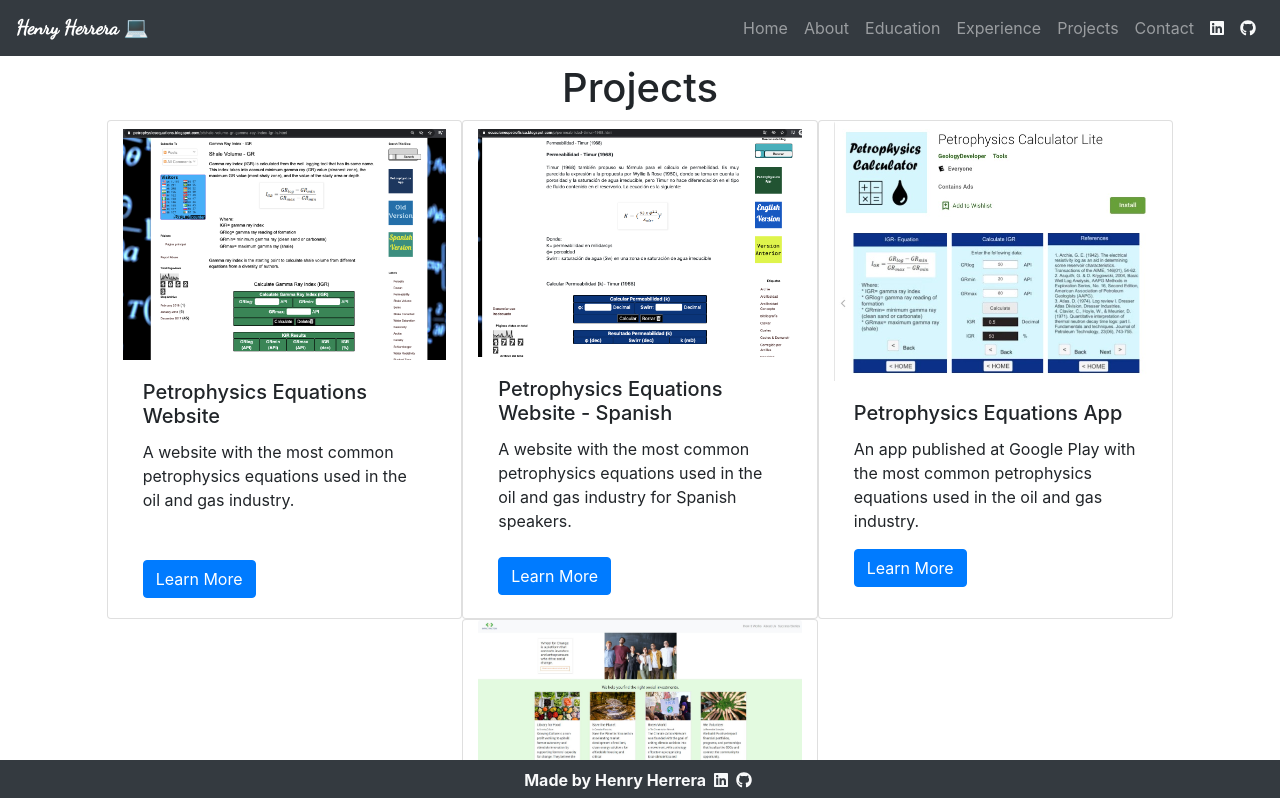
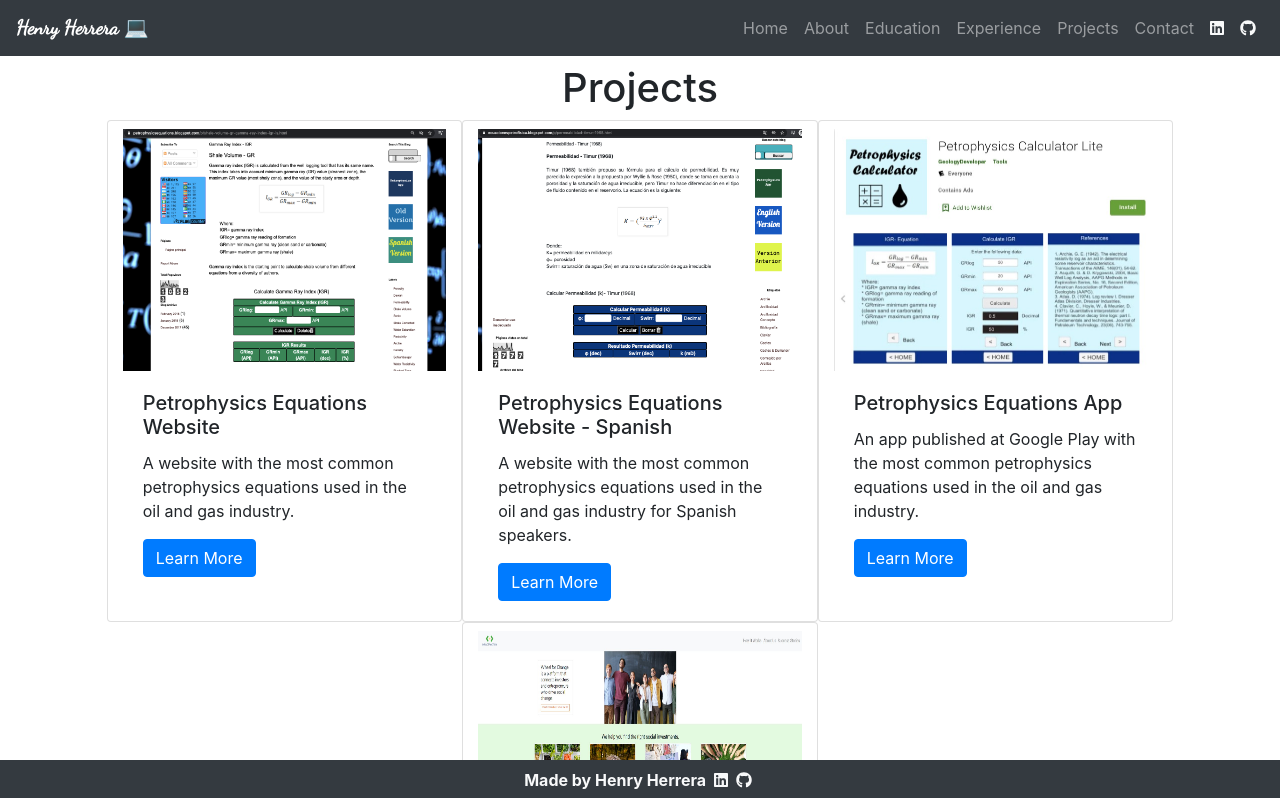
Before and after one commit to hjhm2018/my-portfolio, a React (Create React App) app: page /projects in a window 1280 px wide. Shown: the top 798 px of the page. Built offline with nearby package versions, Linux system fonts and the light colour scheme; a web font is replaced by a local one.

Commit message:
inserting dynamic code

```diff
--- a/src/components/CryptocurrencyApp.js
+++ b/src/components/CryptocurrencyApp.js
@@ -97,7 +97,7 @@ function CryptocurrencyApp() {
               ))
             ) : (
               <tr>
-                <td colSpan="4">No data</td>
+                <td colSpan="5">No data</td>
               </tr>
             )}
           </tbody>
--- a/src/components/Projects.js
+++ b/src/components/Projects.js
@@ -1,11 +1,5 @@
-import React from "react";
-import Card from "react-bootstrap/Card";
-import CardGroup from "react-bootstrap/CardGroup";
-// import Button from 'react-bootstrap/Button'
-import ModalOne from "./ModalOne";
-import ModalTwo from "./ModalTwo";
-import ModalThree from "./ModalThree";
-import ModalFour from "./ModalFour";
+import React, { useState } from "react";
+import { Card, CardGroup, Modal, Button, Nav } from "react-bootstrap";
 import blog1 from "../images/blog1.png";
 import blog2 from "../images/blog2.png";
 import appImage from "../images/app.jpeg";
@@ -13,61 +7,154 @@ import impactraction from "../images/impactraction.JPG";
 import { FontAwesomeIcon } from "@fortawesome/react-fontawesome";
 import { Link } from "react-router-dom";
 
-// import Navbar from 'react-bootstrap/Navbar'
-import Nav from "react-bootstrap/Nav";
+const Projects = () => {
+  const [modalContent, setModalContent] = useState({
+    title: "",
+    description: "",
+  });
 
-const Projects = () => {
+  const [show, setShow] = useState(false);
+
+  const handleClose = () => setShow(false);
+  const handleShow = (a, b) => {
+    setShow(true);
+    setModalContent({ title: a, description: b });
+  };
+
+  const cards = [
+    {
+      title: "Petrophysics Equations Website",
+      image: blog1,
+      content:
+        "A website with the most common petrophysics equations used in the oil and gas industry.",
+      modalContent: `
+      <p>A website built on blogger using HTML, CSS, JavaScript, Bootstrap and
+      jQuery.</p>
+      <p>Ideal for petrophysicists, petroleum geologists, petroleum engineer, geoscientists and geology or earth sciences students. You can visit it &nbsp; <a href="https://petrophysicsequations.blogspot.com/"
+      target="_blank" rel="noopener noreferrer">here</a>.</p>`,
+    },
+    {
+      title: "Petrophysics Equations Website - Spanish",
+      image: blog2,
+      content:
+        "A website with the most common petrophysics equations used in the oil and gas industry for Spanish speakers.",
+      modalContent: `
+      <p>A website built on blogger using HTML, CSS, JavaScript, Bootstrap and jQuery in Spanish language.</p>
+      <p>Ideal for petrophysicists, petroleum geologists, petroleum engineer, geoscientists and geology or earth sciences
+      students. You can visit it <a href="https://ecuacionespetrofisica.blogspot.com/"
+      target="_blank" rel="noopener noreferrer">here</a>.</p>`,
+    },
+    {
+      title: "Petrophysics Equations App",
+      image: appImage,
+      content:
+        "An app published at Google Play with the most common petrophysics equations used in the oil and gas industry.",
+      modalContent: `
+      <p>An app built using Unity and C#.</p>
+      <p>Ideal for petrophysicists, petroleum geologists, petroleum engineer, geoscientists and geology or earth sciences students. You can download from the Google Play store <a href="https://play.google.com/store/apps/details?id=com.Henry.PetrophysicsCalculator"
+      target="_blank" rel="noopener noreferrer">here</a>.</p>`,
+    },
+    {
+      title: "Impactraction Landing Page",
+      image: impactraction,
+      content:
+        "A landing page for a real client through the Riipen platform using a headless CMS.",
+      modalContent: `
+      <p>A landing page for a real client working as a group for our final project at Cornerstone International Community College of Canada in Vancouver.</p>
+      <p>The website was made using GatsbyJS and Contentful to create a headless CMS with the purpose of facilitating the management of the site content to the client.</p>`,
+    },
+  ];
+
+  const links = [
+    {
+      url: "earthquakeapp",
+      name: "Earthquake Counter App",
+    },
+    {
+      url: "weatherapp",
+      name: "Weather App",
+    },
+    {
+      url: "reactfilter",
+      name: "React Filter by Name",
+    },
+    {
+      url: "fakenews",
+      name: "FakeNews",
+    },
+    {
+      url: "birthday",
+      name: "Birthday Reminder App",
+    },
+    {
+      url: "cryptocurrencyapp",
+      name: "Cryptocurrencies Price App",
+    },
+    {
+      url: "randombibleversesapp",
+      name: "Random Bible Verses App",
+    },
+    {
+      url: "palindromechecker",
+      name: "Palindrome Checker App",
+    },
+    {
+      url: "primenumberchecker",
+      name: "Prime Number Checker App",
+    },
+    {
+      url: "remindmeapp",
+      name: "Remind Me App",
+    },
+    {
+      url: "bmicalculator",
+      name: "Calculate Body Mass Index",
+    },
+  ];
   return (
     <div className="mx-auto col-sm-12 col-lg-10 pt-2 mb-5">
       <h1 className="text-center">Projects</h1>
       <CardGroup className="mb-5 d-flex justify-content-around">
         <div className="row justify-content-center">
-          <Card className="col-lg-4" style={{ width: "18rem" }}>
-            <Card.Img className="pt-2" variant="top" src={blog1} />
+          {cards &&
+            cards.map((card, index) => (
+              <Card key={index} className="col-lg-4" style={{ width: "18rem" }}>
+                <Card.Img
+                  className="pt-2"
+                  variant="top"
+                  src={card.image}
+                  height={250}
+                />
                 <Card.Body>
-              <Card.Title>Petrophysics Equations Website</Card.Title>
-              <Card.Text>
-                A website with the most common petrophysics equations used in
-                the oil and gas industry.
-              </Card.Text>
-              <ModalOne />
+                  <Card.Title>{card.title}</Card.Title>
+                  <Card.Text>{card.content}</Card.Text>
+                  <Button
+                    variant="primary"
+                    onClick={() =>
+                      handleShow(`${card.title}`, `${card.modalContent}`)
+                    }
+                  >
+                    Learn More
+                  </Button>
                 </Card.Body>
               </Card>
-          <Card className="col-lg-4" style={{ width: "18rem" }}>
-            <Card.Img className="pt-2" variant="top" src={blog2} />
-            <Card.Body>
-              <Card.Title>Petrophysics Equations Website - Spanish</Card.Title>
-              <Card.Text>
-                A website with the most common petrophysics equations used in
-                the oil and gas industry for Spanish speakers.
-              </Card.Text>
-              <ModalTwo />
-            </Card.Body>
-          </Card>
-          <Card className="col-lg-4" style={{ width: "18rem" }}>
-            <Card.Img variant="top" src={appImage} />
-            <Card.Body>
-              <Card.Title>Petrophysics Equations App</Card.Title>
-              <Card.Text>
-                An app published at Google Play with the most common
-                petrophysics equations used in the oil and gas industry.
-              </Card.Text>
-              <ModalThree />
-            </Card.Body>
-          </Card>
-          <Card className="col-lg-4" style={{ width: "18rem" }}>
-            <Card.Img variant="top" src={impactraction} />
-            <Card.Body>
-              <Card.Title>Impactraction Landing Page</Card.Title>
-              <Card.Text>
-                A landing page for a real client through the Riipen platform
-                using a headless CMS.
-              </Card.Text>
-              <ModalFour />
-            </Card.Body>
-          </Card>
+            ))}
         </div>
       </CardGroup>
+
+      <Modal show={show} onHide={handleClose}>
+        <Modal.Header closeButton>
+          <Modal.Title>{modalContent.title}</Modal.Title>
+        </Modal.Header>
+        <Modal.Body
+          dangerouslySetInnerHTML={{ __html: modalContent.description }}
+        ></Modal.Body>
+        <Modal.Footer>
+          <Button variant="secondary" onClick={handleClose}>
+            Close
+          </Button>
+        </Modal.Footer>
+      </Modal>
 
       <div className="col-lg-12 mt-5 text-center">
         <p>
@@ -82,94 +169,19 @@ const Projects = () => {
           </a>
         </p>
         <p>Here are some of my project examples: </p>
+
+        {links &&
+          links.map((link, index) => (
             <Nav.Link
+              key={index}
               className="btn btn-primary mb-2 col-8 col-md-4 mx-auto"
               as={Link}
-          to="/earthquakeapp"
+              to={`/${link.url}`}
               eventKey={2}
             >
-          Earthquake Counter App
+              {link.name}
             </Nav.Link>
-        <Nav.Link
-          className="btn btn-primary mb-2 col-8 col-md-4 mx-auto"
-          as={Link}
-          to="/weatherapp"
-          eventKey={2}
-        >
-          Weather App
-        </Nav.Link>
-        <Nav.Link
-          className="btn btn-primary mb-2 col-8 col-md-4 mx-auto"
-          as={Link}
-          to="/reactfilter"
-          eventKey={2}
-        >
-          React Filter by Name
-        </Nav.Link>
-        <Nav.Link
-          className="btn btn-primary mb-2 col-8 col-md-4 mx-auto"
-          as={Link}
-          to="/fakenews"
-          eventKey={2}
-        >
-          FakeNews
-        </Nav.Link>
-        <Nav.Link
-          className="btn btn-primary mb-2 col-8 col-md-4 mx-auto"
-          as={Link}
-          to="/birthday"
-          eventKey={2}
-        >
-          Birthday Reminder App
-        </Nav.Link>
-        <Nav.Link
-          className="btn btn-primary mb-2 col-8 col-md-4 mx-auto"
-          as={Link}
-          to="/cryptocurrencyapp"
-          eventKey={2}
-        >
-          Cryptocurrencies Price App
-        </Nav.Link>
-        <Nav.Link
-          className="btn btn-primary mb-2 col-8 col-md-4 mx-auto"
-          as={Link}
-          to="/randombibleversesapp"
-          eventKey={2}
-        >
-          Random Bible Verses App
-        </Nav.Link>
-        <Nav.Link
-          className="btn btn-primary mb-2 col-8 col-md-4 mx-auto"
-          as={Link}
-          to="/palindromechecker"
-          eventKey={2}
-        >
-          Palindrome Checker App
-        </Nav.Link>
-        <Nav.Link
-          className="btn btn-primary mb-2 col-8 col-md-4 mx-auto"
-          as={Link}
-          to="/primenumberchecker"
-          eventKey={2}
-        >
-          Prime Number Checker App
-        </Nav.Link>
-        <Nav.Link
-          className="btn btn-primary mb-2 col-8 col-md-4 mx-auto"
-          as={Link}
-          to="/remindmeapp"
-          eventKey={2}
-        >
-          Remind Me App
-        </Nav.Link>
-        <Nav.Link
-          className="btn btn-primary mb-5 col-8 col-md-4 mx-auto"
-          as={Link}
-          to="/bmicalculator"
-          eventKey={2}
-        >
-          Calculate Body Mass Index
-        </Nav.Link>
+          ))}
       </div>
       <div className="pb-5 mt-5 mb-5 invisible">
         This is an invisible container
```
Lines whose indentation alone changed are shown as unchanged.
